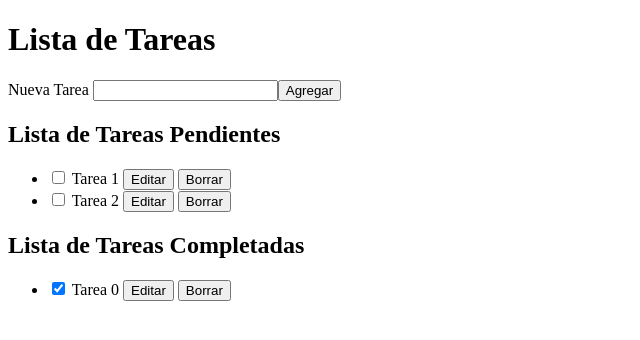
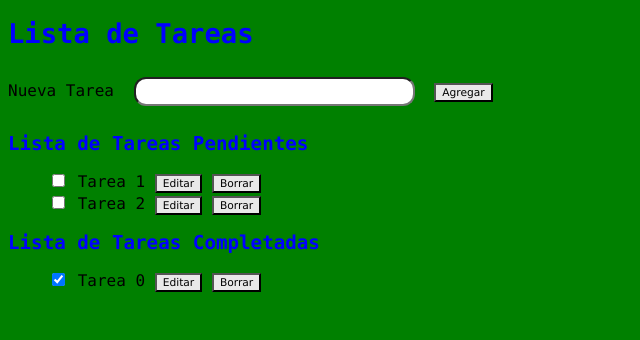
Before and after one commit to Antonio14/css, a plain HTML site: page index.html in a window 1280 px wide. Shown: the whole page, without its empty margins (0-640 px from the left). Drawn offline with Linux system fonts and the light colour scheme.

Commit message:
Estilos CSS

```diff
--- a/index.html
+++ b/index.html
@@ -2,14 +2,16 @@
 <html lang="en">
 <head>
     <meta charset="UTF-8">
+	<link rel='stylesheet' href='styles.css'/>
     <title>TODO List App</title>
 </head>
 <body>
-    <div class="container">
+    <div class="container" >
         <h1>Lista de Tareas</h1>
         <p>
             <label for="new-task">Nueva Tarea</label>
-            <input id="new-task" type="text"><button class="add">Agregar</button>
+            <input id="new-task" type="text">
+			<button class="add">Agregar</button>
         </p>
 
         <h2>Lista de Tareas Pendientes</h2>
@@ -19,6 +21,7 @@
                     <input type="checkbox"/>
                     Tarea 1
                 </label>
+
                 <button class="edit">Editar</button>
                 <button class="delete">Borrar</button>
             </li>
@@ -27,7 +30,7 @@
                     <input type="checkbox"/>
                     Tarea 2
                 </label>
-                <button class="edit">Editar</button>
+                <button  class="edit">Editar</button>
                 <button class="delete">Borrar</button></li>
 
         </ul>
--- /dev/null
+++ b/styles.css
@@ -0,0 +1,39 @@
+
+
+
+
+body {
+	background-color: green
+	}
+
+body {
+  font-family:Monaco,Georgia,Times,serif;
+}
+
+h1 {
+	font-size:27.2px;
+	color: #0000ff ;
+	}
+
+h2 {
+	font-size:19.2px;
+	color: #0000ff ;
+	}
+
+
+ul {
+	list-style-type: none;
+	margin: 0px;
+}
+
+button {
+		 FONT-SIZE: 8pt; FONT-FAMILY: Verdana;
+         BACKGROUND-COLOR: rgb(233,233,233);
+		 cursor: pointer;
+		}
+
+input#new-task{
+    margin: 10px;
+    padding: 5px 50px;
+    border-radius: 12px;
+}
```
